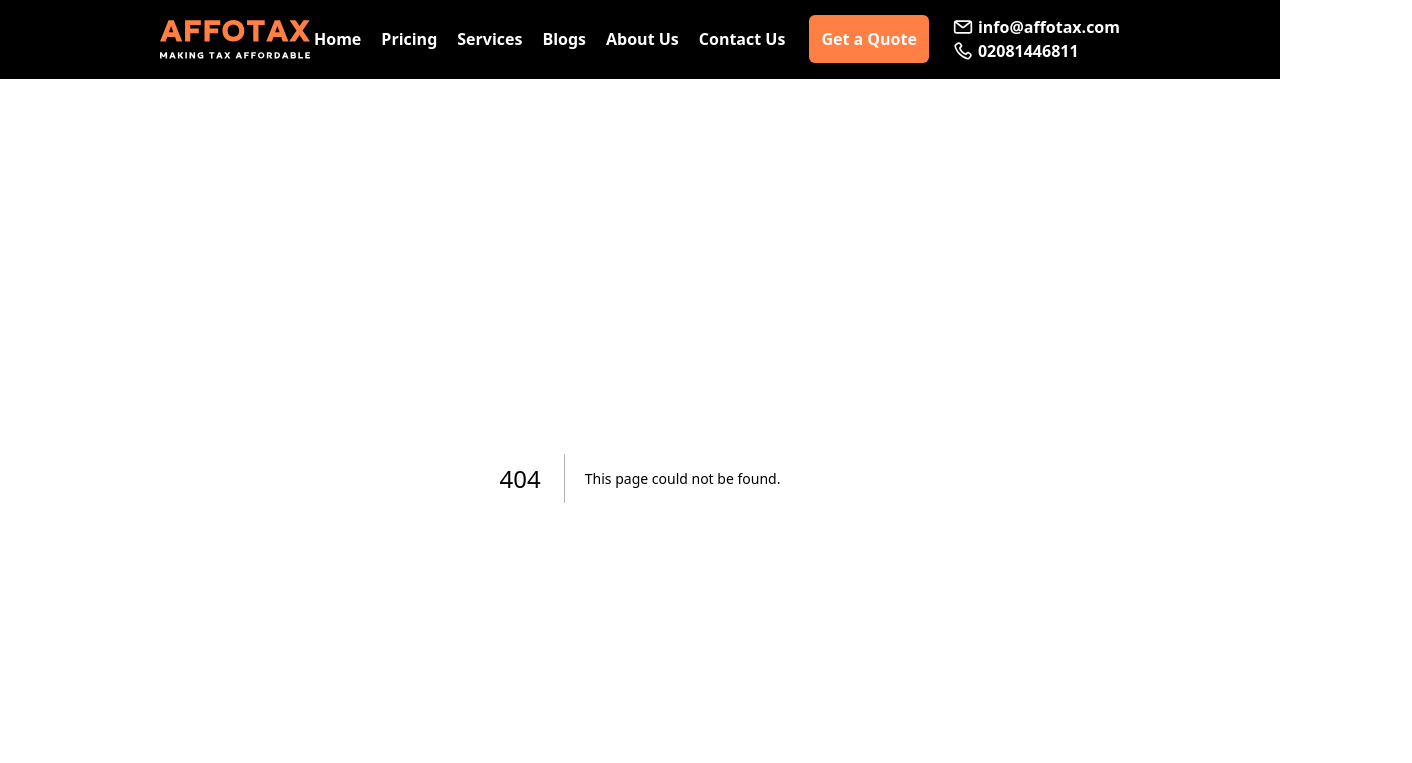
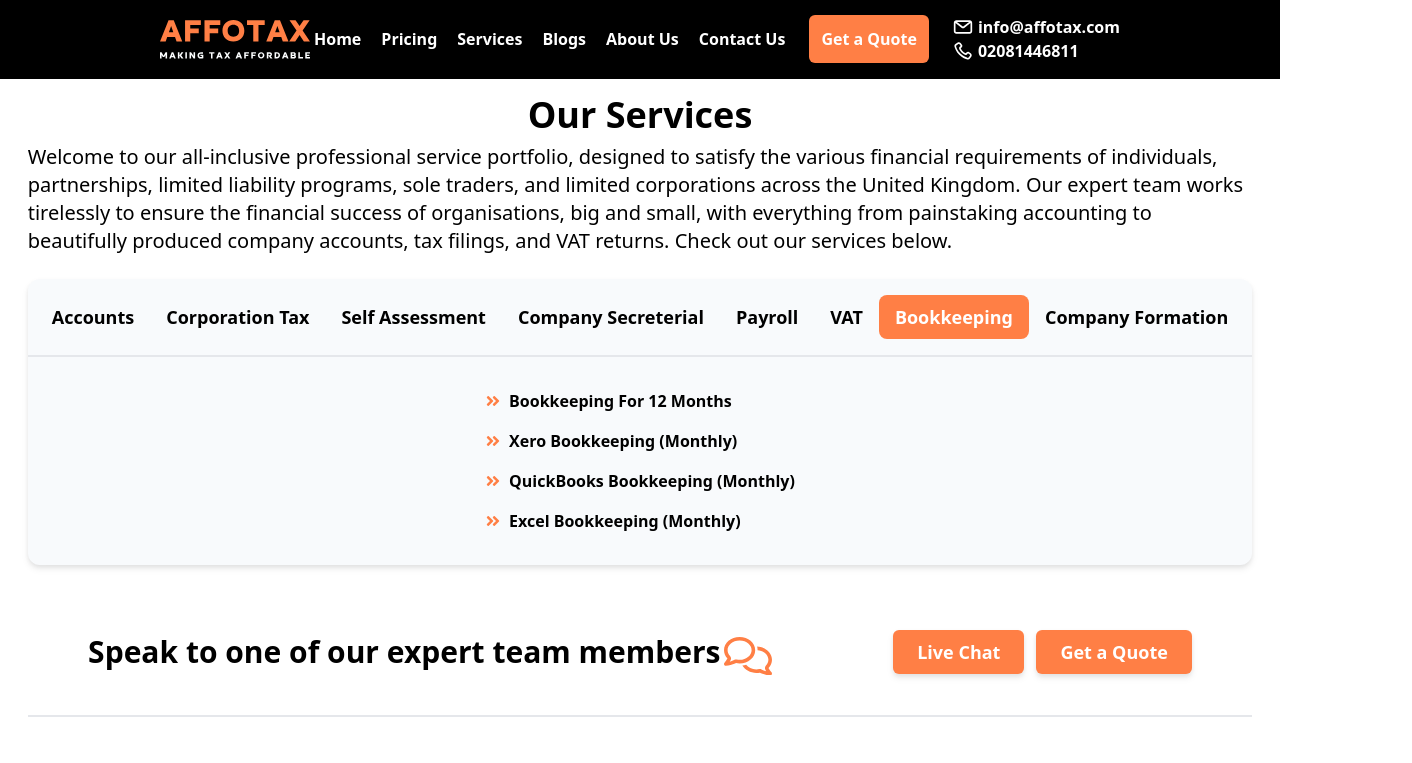
Before and after one commit to affotaxDev/AffotaxDev, a Next.js app: page /services in a window 1280 px wide. Before the commit this address had no page. Shown: the top 763 px of the page, 1412 px wide, since content can reach past the window. Built offline with nearby package versions, Linux system fonts and the light colour scheme; a web font is replaced by a local one.

Commit message:
services pages add desktop

```diff
--- a/app/pricing/page.js
+++ b/app/pricing/page.js
@@ -2,7 +2,7 @@ import React from 'react'
 import ChoosePackage from '@/components/Home/Subpages/ChoosePackage'
 import EmailPhone from '@/components/Home/Subpages/EmailPhone'
 
-const Pricing = () => {
+const PricingPage = () => {
   return (
     <>
         <ChoosePackage />
@@ -11,4 +11,4 @@ const Pricing = () => {
   )
 }
 
-export default Pricing
+export default PricingPage
--- /dev/null
+++ b/app/services/page.js
@@ -0,0 +1,12 @@
+
+import Services from '@/components/Services/Services'
+
+const ServicesPage = () => {
+  return (
+    <>
+       <Services />
+    </>
+  )
+}
+
+export default ServicesPage
--- a/components/Home/Subpages/EmailPhone.jsx
+++ b/components/Home/Subpages/EmailPhone.jsx
@@ -12,10 +12,10 @@ const contactArr = [{name: 'Phone', icon: <LuPhoneCall className='scale-125 mr-3
 
 const EmailPhone = () => {
     return (
-        <section className=' w-full bg-white '>
+        <section className=' w-full bg-white px-60 max-2xl:px-40 max-xl:px-10'>
             <div className=' w-full '>
             <div className='flex flex-col justify-center items-center   '>
-            <div className=' container mx-auto flex justify-around items-center py-6 w-full border-b-2     max-lg:flex-col max-lg:gap-2  bg '>
+            <div className=' container mx-auto  flex justify-around items-center py-10 w-full border-b-2     max-lg:flex-col max-lg:gap-2  bg '>
                 <div className='flex items-center justify-center relative '>
                     <h3 className='text-3xl text-tertiary font-semibold z-20'>
                         Speak to one of our expert team members
@@ -31,7 +31,7 @@ const EmailPhone = () => {
                 </div>
             </div>
 
-            <div className=' container mx-auto w-full py-8 '>
+            <div className=' container mx-auto w-full py-12 '>
                 <ul className='flex justify-around  items-center w-full max-lg:flex-col max-lg:gap-8'>
                     {
                         contactArr.map((el) => {
--- /dev/null
+++ b/components/Services/Menu.jsx
@@ -0,0 +1,207 @@
+'use client'
+
+import Link from 'next/link';
+import React, { useState } from 'react';
+import { FaAngleDoubleRight } from "react-icons/fa";
+
+const menu = [
+    {
+        name: 'Accounts',
+        submenu: [
+            { name: 'Annual Accounts', link: '/annual-accounts' },
+            { name: 'Dormant Accounts', link: '/dormant-accounts' },
+            { name: 'LLP Accounts', link: '/llp-accounts' },
+            {
+                name: 'Company Dissolution Service',
+                link: '/company-dissolution-service',
+            },
+        ],
+    },
+    {
+        name: 'Corporation Tax',
+        submenu: [
+            { name: 'Corporation Tax', link: '/corporation-tax-ct600' },
+            {
+                name: 'File Corporation Tax Return Online',
+                link: '/file-corporation-tax',
+            },
+            {
+                name: 'Register for Corporation Tax',
+                link: '/register-for-corporation-tax',
+            },
+        ],
+    },
+    {
+        name: 'Self Assessment',
+        submenu: [
+            {
+                name: 'Self Assessment Tax Return (SA100)',
+                link: '/self-assessment-tax-return-sa100',
+            },
+            {
+                name: 'Submit Self Assessment Tax Return Online',
+                link: '/submit-self-assessment-tax-return',
+            },
+            {
+                name: 'Register for Self Assessment Tax Return Online',
+                link: '/register-for-self-assessment',
+            },
+            {
+                name: 'Self Assessment Change of Address',
+                link: '/self-assessment-change-of-address',
+            },
+        ],
+    },
+    {
+        name: 'Company Secreterial',
+        submenu: [
+            {
+                name: 'Annual Confirmation Statement',
+                link: '//annual-confirmation-statement',
+            },
+            {
+                name: 'Registered Office Address UK',
+                link: '/registered-office-address-uk',
+            },
+            {
+                name: 'Directors Service Address UK',
+                link: '/directors-service-address-uk',
+            },
+            { name: 'PSC Register', link: '/psc-register' },
+            { name: 'Change Company Name', link: '/change-company-name' },
+            {
+                name: 'Companies House Change of Address',
+                link: '/companies-house-change-of-address',
+            },
+            { name: 'Selling Shares', link: '/selling-shares' },
+            {
+                name: 'Director Appointment & Resignation',
+                link: '/director-appointment-resignation',
+            },
+        ],
+    },
+    {
+        name: 'Payroll',
+        submenu: [
+            {
+                name: 'Register for PAYE',
+                link: '/register-for-paye',
+            },
+            {
+                name: 'Directors Payroll',
+                link: '/directors-payroll',
+            },
+            { name: 'PAYE Employee', link: '/paye-employee' },
+            { name: 'Auto Enrollment Pension', link: '/auto-enrollment-pension' },
+            { name: 'Online P11D Form', link: '/p11d-form' },
+            {
+                name: 'P45 and P60 Form',
+                link: '/p60-form',
+            },
+            { name: 'UK Payslip Generator', link: '/payslip-generator' },
+        ],
+    },
+
+    {
+        name: 'VAT',
+        submenu: [
+            {
+                name: 'UK VAT Registration Online',
+                link: '/vat-registration',
+            },
+            {
+                name: 'Quarterly VAT Return',
+                link: '/quarterly-vat-return',
+            },
+            { name: 'EORI Number', link: '/eori-number' },
+        ],
+    },
+
+    {
+        name: 'Bookkeeping',
+        submenu: [
+            {
+                name: 'Bookkeeping For 12 Months',
+                link: '/bookkeeping-for-12-month',
+            },
+            {
+                name: 'Xero Bookkeeping (Monthly)',
+                link: '/xero-bookkeeping',
+            },
+            { name: 'QuickBooks Bookkeeping (Monthly)', link: '/quickbooks-bookkeeping' },
+            { name: 'Excel Bookkeeping (Monthly)', link: '/excel-bookkeeping' },
+
+        ],
+    },
+
+    {
+        name: 'Company Formation',
+        submenu: [
+            {
+                name: 'UK Company Registration (UK Resident)',
+                link: '/uk-company-registration-uk-resident',
+            },
+            {
+                name: 'UK Limited Company for Non-Residents',
+                link: '/uk-limited-company-for-non-residents',
+            },
+            { name: 'LLP Company Formation in the UK', link: '/llp-company-formation' },
+
+
+        ],
+    },
+];
+
+
+//border-b-2 border-primary
+
+
+const Menu = () => {
+
+
+
+
+    const [active, setActive] = useState('Bookkeeping')
+
+
+
+
+
+
+
+
+    return (
+        <section className='w-full my-6 px-60 max-2xl:px-40 max-xl:px-10  '>
+            <div className='container mx-auto flex flex-col justify-center items-center rounded-xl drop-shadow-md   bg-slate-50'>
+                <ul className='flex flex-row py-2 border-b-2 px-2'>
+                    {
+                        menu.map((el) => {
+                            return (
+                                <li className={` py-2 `}>
+                                    <h3 className={`max-xl:text-sm  text-lg rounded-lg  text-nowrap py-2 px-4 font-semibold  hover:cursor-pointer  ${active === el.name ? 'text-secondary  bg-primary' : 'text-tertiary hover:text-primary'}`} onClick={() => setActive(el.name)}>{el.name}</h3>
+                                </li>
+                            )
+                        })
+                    }
+                </ul>
+
+                <ul className='flex flex-col justify-center items-center my-6 '>
+                    {
+                        menu.map((el) => {
+                            return (
+                                el.name === active ?
+                                <li className=''>
+                                   {el.submenu.map((sub) => {
+                                    return <h3 className='text-md font-semibold  flex items-center py-2 hover:cursor-pointer hover:text-primary  '><FaAngleDoubleRight className='text-primary mr-2 text-center'/><Link href={sub.link}>{sub.name}</Link></h3>
+                                   })}
+                                </li> : null
+                            )
+                        })
+                    }
+                </ul>
+            </div>
+        </section>
+    );
+};
+
+export default Menu;
--- /dev/null
+++ b/components/Services/Services.jsx
@@ -0,0 +1,16 @@
+import React from 'react'
+import Menu from './Menu'
+import Top from './Top'
+import EmailPhone from '../Home/Subpages/EmailPhone'
+
+const Services = () => {
+  return (
+    <div>
+        <Top />
+        <Menu />
+        <EmailPhone />
+    </div>
+  )
+}
+
+export default Services
--- /dev/null
+++ b/components/Services/Top.jsx
@@ -0,0 +1,18 @@
+import React from 'react'
+
+const Top = () => {
+  return (
+    <section className='w-full mt-4 px-60 max-2xl:px-40 max-xl:px-10'>
+        <div className='flex flex-col justify-center items-center gap-2 container mx-auto  '>
+        <h2 className='font-bold text-4xl '>
+        Our Services
+        </h2>
+            <p className='text-xl  '>
+            Welcome to our all-inclusive professional service portfolio, designed to satisfy the various financial requirements of individuals, partnerships, limited liability programs, sole traders, and limited corporations across the United Kingdom. Our expert team works tirelessly to ensure the financial success of organisations, big and small, with everything from painstaking accounting to beautifully produced company accounts, tax filings, and VAT returns. Check out our services below.
+            </p>
+        </div>
+    </section>
+  )
+}
+
+export default Top
```
